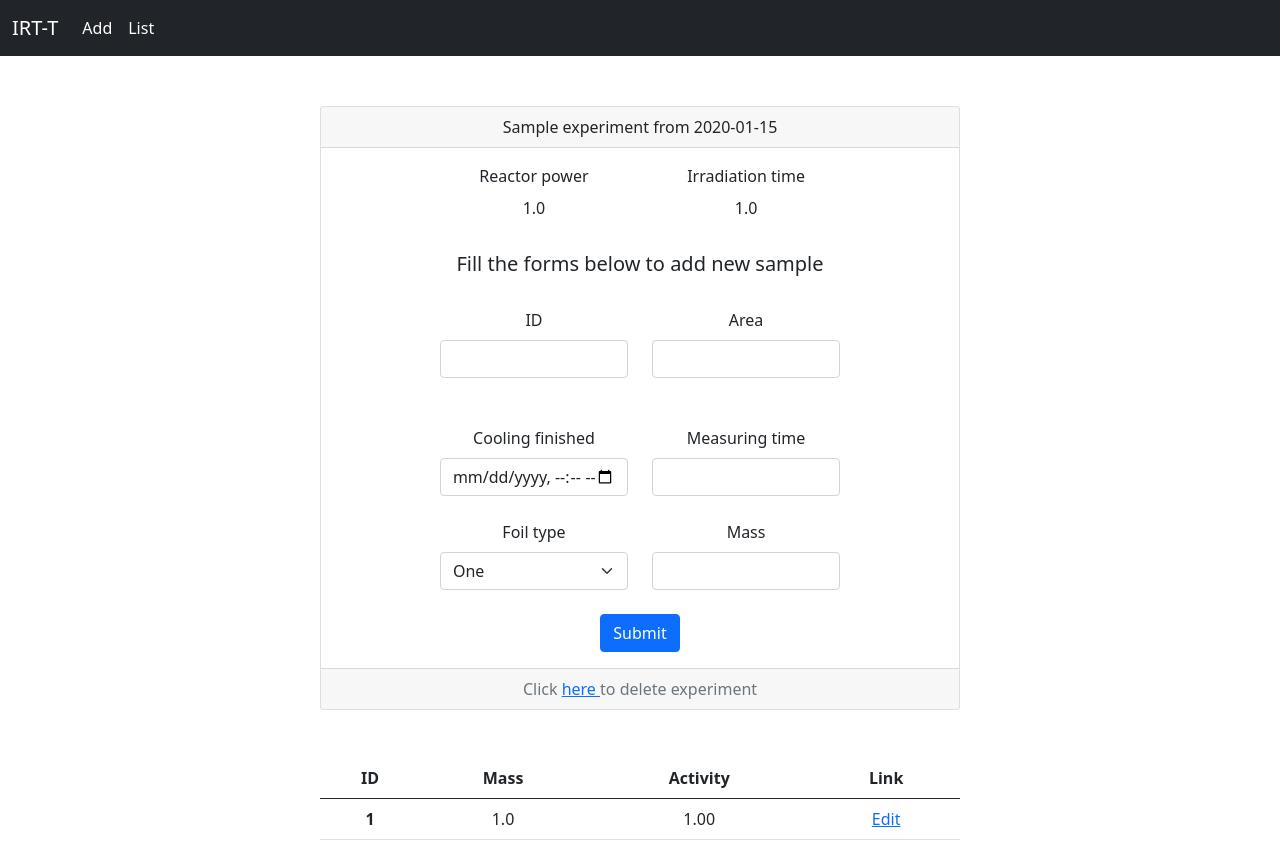
After one commit to mrzlkaaa/flux-measuring, a Flask app: a page that uses wireApp/templates/base.html in a window 1280 px wide. The commit adds this page. Run offline with Flask 2, Linux system fonts and the light colour scheme; tables that the repository leaves empty hold one stand-in row (values such as "Sample post").

Commit message:
settled up app (added delete,update)

```diff
--- a/wireApp/handler.py
+++ b/wireApp/handler.py
@@ -1,9 +1,25 @@
+from datetime import datetime
+import math
+
+det_efficiency = lambda x: 7.50E+00*pow(x,-8.19E-01)
+conver_datetime = lambda x: datetime.fromisoformat(x)
+
+Na = 0.602
 CU = {
+    "M": 62.9296,
     "E": 511,
     "Release": 0.343,
     "Abundance": 0.6917,
-    "Cross-Section":4.51E-24,
+    "Cross-Section":4.51,
     "Half-Life": 12.701*3600,
 }
 
-# def activity():
+def activity(*args, **kwargs):
+    constant_decay = 0.693/CU["Half-Life"]
+    cool_time = (conver_datetime(kwargs["cool_fn"]) - kwargs["irr_fn"]).total_seconds()
+    print(cool_time, kwargs['irr_time'])
+    net_counts, meas_time, mass = float(kwargs["net_counts"]), float(kwargs["meas_time"]), float(kwargs["mass"])
+    A0 = (constant_decay*net_counts*math.exp(constant_decay*cool_time))/(mass*det_efficiency(CU["E"])
+                *(1-math.exp(-constant_decay*kwargs["irr_time"]))*(1-math.exp(-constant_decay*meas_time)))
+    return A0, mass, cool_time, meas_time
+    # cooling. measuring, activity
--- a/wireApp/static/style.css
+++ b/wireApp/static/style.css
@@ -2,6 +2,15 @@
     margin: 0 auto;
     width: 50%;
 }
+.samples-box {
+    width: 50%;
+    margin: auto;
+}
+
 .container {
     width: 70%;
 }
+
+.center-text {
+    text-align: center;
+}
--- a/wireApp/templates/base.html
+++ b/wireApp/templates/base.html
@@ -19,8 +19,8 @@
 	    </button>
 	    <div class="collapse navbar-collapse" id="navbarNavAltMarkup">
 	      <div class="navbar-nav">
-	        <a class="nav-link active" aria-current="page" href={{url_for("view.add_sample")}}>Add</a>
-	        <a class="nav-link active" href="#">List</a>
+	        <a class="nav-link active" aria-current="page" href='{{url_for("view.create")}}'>Add</a>
+	        <a class="nav-link active" href='{{url_for("view.experiments_list")}}'>List</a>
 	      </div>
 	    </div>
 	  </div>
--- /dev/null
+++ b/wireApp/templates/experiment.html
@@ -0,0 +1,132 @@
+{% extends 'base.html' %}
+	{% block title %}
+	<title> Add Samples </title>
+	{% endblock %}
+	{% block content %}
+		<form method="POST", enctype="multipart/form-data">
+			<div class='main-box'>
+				<div class="card text-center">
+				  <div class="card-header">
+				    {{data.name}} from {{data.date}}
+				  </div>
+				  <div class="card-body">
+					<div class="container">
+						<div class="row">
+							<div class="col" style="width:50%">
+								<p class="form-label">Reactor power</p>
+							</div>
+							<div class="col" style="width:50%">
+								<p class="form-label">Irradiation time</p>
+							</div>
+						</div>
+						<div class="row">
+							<div class="col" style="width:50%">
+								<label class="form-label">{{data.power}}</label>
+							</div>
+							<div class="col" style="width:50%">
+								<label class="form-label">{{data.irradiation_time}}</label>
+							</div>
+						</div>
+					</div>
+					<br>
+				    <h5 class="card-title">Fill the forms below to add new sample</h5> <br>
+					<!--* add container here -->
+					<div class="container">
+						<div class="row">
+							<div class="col" style="width:50%">
+								<label for="Id" class="form-label">ID</label>
+								<input name="Id" class="form-control" type="number" step="1">
+							  </div>
+							<div class="col" style="width:50%">
+							  <label for="Area" class="form-label">Area</label>
+							  <input name="Area" class="form-control" type="number" step="1">
+							</div>
+						</div>
+						<br>
+						<br>
+						<div class="row">
+							<div class="col" style="width:50%">
+							  <label for="Cool-finished" class="form-label">Cooling finished</label>
+							  <input name="Cool-finished" class="form-control" type="datetime-local">
+							</div>
+							<div class="col" style="width:50%">
+								<label for="Meas-time" class="form-label">Measuring time</label>
+								<input name="Meas-time" class="form-control" type="number" step="1">
+							</div>
+						</div>
+						<br>
+						<div class="row">
+							<div class="col" style="width:50%">
+							  <label for="Foil-type" class="form-label">Foil type</label>
+							  <select name="Foil-type" class="form-select" aria-label="Default select example">
+								<option selected value="1">One</option>
+								<option value="2">Two</option>
+								<option value="3">Three</option>
+							  </select>
+							</div>
+							<div class="col" style="width:50%">
+							  <label for="Mass" class="form-label">Mass</label>
+							  <input name="Mass" class="form-control" type="number" step="0.0001">
+							</div>
+						</div>
+					</div>
+					<br>
+				    <input type="submit" class="btn btn-primary">
+				  </div>
+				  <div class="card-footer text-muted">
+					Click <a href="#" data-bs-toggle="modal" data-bs-target="#deleteModal"> here </a> to delete experiment
+				  </div>
+				</div>
+			</div>
+		</form>
+		<br>
+		<br>
+		<div class="samples-box">
+			<div class='row'>
+				<div class='col center-text'>
+					<table class="table">
+						<thead>
+						  <tr>
+							<th scope="col">ID</th>
+							<th scope="col">Mass</th>
+							<th scope="col">Activity</th>
+							<th scope="col">Link</th>
+						  </tr>
+						</thead>
+						<tbody>
+						{% for i in data.samples | sort(attribute="id") %}
+						  <tr>
+							<th scope="row">{{i.id}}</th>
+							<td>{{i.mass}}</td>
+							<td>{{'%0.2f' % i.activity}}</td>
+							<td><a href="{{url_for('view.edit_sample', name=data.name, sample_id=i.id)}}">Edit</a></td>
+						  </tr>
+						</tbody>
+						{% endfor %}
+					  </table>
+				</div>
+				<!--TODO <div class='col center-text'>Responsive plot will be here!</div> -->
+			</div>
+		</div>
+
+		<form action='{{url_for("view.delete_experiment", name=data.name)}}' method="POST", enctype="multipart/form-data">
+			<!-- Modal -->
+			<div class="modal fade" id="deleteModal" tabindex="-1" aria-labelledby="deleteModalLabel" aria-hidden="true">
+				<div class="modal-dialog">
+					<div class="modal-content">
+						<div class="modal-header">
+						<h5 class="modal-title" id="deleteModalLabel">Are you sure on deleting refueling instance?</h5>
+						<button type="button" class="btn-close" data-bs-dismiss="modal" aria-label="Close"></button>
+						</div>
+						<div class="modal-body">
+							All data of {{data.name}} including {{data.samples|length}} sample(s) will be deleted!
+						</div>
+						<div class="modal-footer">
+						<button type="button" class="btn btn-secondary" data-bs-dismiss="modal">Cancel</button>
+						<button type="submit" class="btn btn-danger">Delete!</button>
+						</div>
+					</div>
+				</div>
+			</div>
+		</form>
+	{% endblock %}
--- a/wireApp/views.py
+++ b/wireApp/views.py
@@ -1,12 +1,68 @@
-from flask import render_template, Blueprint, request
+from flask import render_template, redirect, url_for, Blueprint, request
 from .model import *
+from .handler import *
 
 view = Blueprint('view', __name__)
-@view.route("/", methods=["GET", "POST"])
-def add_sample():
+
+
+@view.route('/create', methods=["GET", "POST"])
+def create():
+    if request.method == "POST":
+        name = request.form["Experiment"]
+        irr_time  = (conver_datetime(request.form["Irr-finished"]) - conver_datetime( request.form["Irr-started"])).total_seconds()
+        instance = Experiment(name=name, irradiation_finished=request.form["Irr-finished"], irradiation_time=irr_time, power=1)
+        db.session.add(instance)
+        db.session.commit()
+        return redirect(url_for("view.experiments_list"))
+    return render_template("add-experiment.html")
+
+@view.route("/list", methods=["GET"])
+def experiments_list():
+    listed = Experiment.query.all()
+    return render_template("list.html", list=listed)
+
+@view.route("/experiment/<name>", methods=["GET", "POST"])
+def detail(name):
+    exper_instance = Experiment.query.filter(Experiment.name==name).first()
+    irr_fn = exper_instance.irradiation_finished
+    irr_time = exper_instance.irradiation_time
+    for i in exper_instance.samples:
+        print(i.activity, i.area)
     if request.method == "POST":
         id = request.form["Id"]
-        irr_st = request.form["Irr-started"]
-        irr_fn = request.form["Irr-finished"]
-        print(type(irr_st))
-    return render_template("add-sample.html")
+        A, mass, cool_time, meas_time = activity(net_counts=request.form["Area"], irr_time=irr_time, irr_fn=irr_fn, meas_time=request.form["Meas-time"],
+                                            cool_fn=request.form["Cool-finished"], mass=request.form["Mass"])
+        print(A)
+        add_sub_instance = Sample(id=id, cooling_finished=request.form["Cool-finished"], area=request.form["Area"],
+                                activity=A, cooling_time=cool_time, measuring_time=meas_time, mass=mass, expermt=exper_instance)
+        print(add_sub_instance)
+        db.session.add(add_sub_instance)
+        db.session.commit()
+        return redirect(url_for("view.detail", name=name))
+    return render_template("experiment.html", data=exper_instance)
+
+@view.route("/edit/<name>/<sample_id>/", methods=["GET", "POST"])
+def edit_sample(name, sample_id):
+    sample_instance = Sample.query.join(Experiment).filter(Experiment.name==name, Sample.id==int(sample_id)).first()
+    print(sample_instance.cooling_finished)
+    if request.method == "POST":
+        exper_instance = Experiment.query.filter(Experiment.name==name).first()
+        irr_fn = exper_instance.irradiation_finished
+        irr_time = exper_instance.irradiation_time
+        A, mass, cool_time, meas_time = activity(net_counts=request.form["Area"], irr_time=irr_time, irr_fn=irr_fn, meas_time=request.form["Meas-time"],
+                                        cool_fn=request.form["Cool-finished"], mass=request.form["Mass"])
+        sample_instance.cooling_finished, sample_instance.area, sample_instance.cooling_time = request.form["Cool-finished"], request.form["Area"], cool_time
+        sample_instance.measuring_time, sample_instance.mass, sample_instance.activity = meas_time, mass, A
+        db.session.flush()
+        db.session.commit()
+        return redirect(url_for("view.detail", name=name))
+    return render_template("edit-sample.html", data=sample_instance)
+
+@view.route("/<name>/delete", methods=["GET","POST"])
+def delete_experiment(name):
+    if request.method == "POST":
+        instance = Experiment.query.filter(Experiment.name==name).first()
+        db.session.delete(instance)
+        print(instance)
+        db.session.commit()
+        return redirect(url_for("view.experiments_list"))
```
Also changed, not shown: migrations/versions/64c3fa444ab8_.py (renamed from migrations/versions/1c9f2b8f745d_.py, +9 -5 lines), wireApp/model.py (+12 -3 lines), wireApp/templates/add-experiment.html (added, +41 -0 lines), wireApp/templates/add-sample.html (deleted, +0 -71 lines), wireApp/templates/edit-sample.html (added, +86 -0 lines), wireApp/templates/list.html (added, +27 -0 lines).
